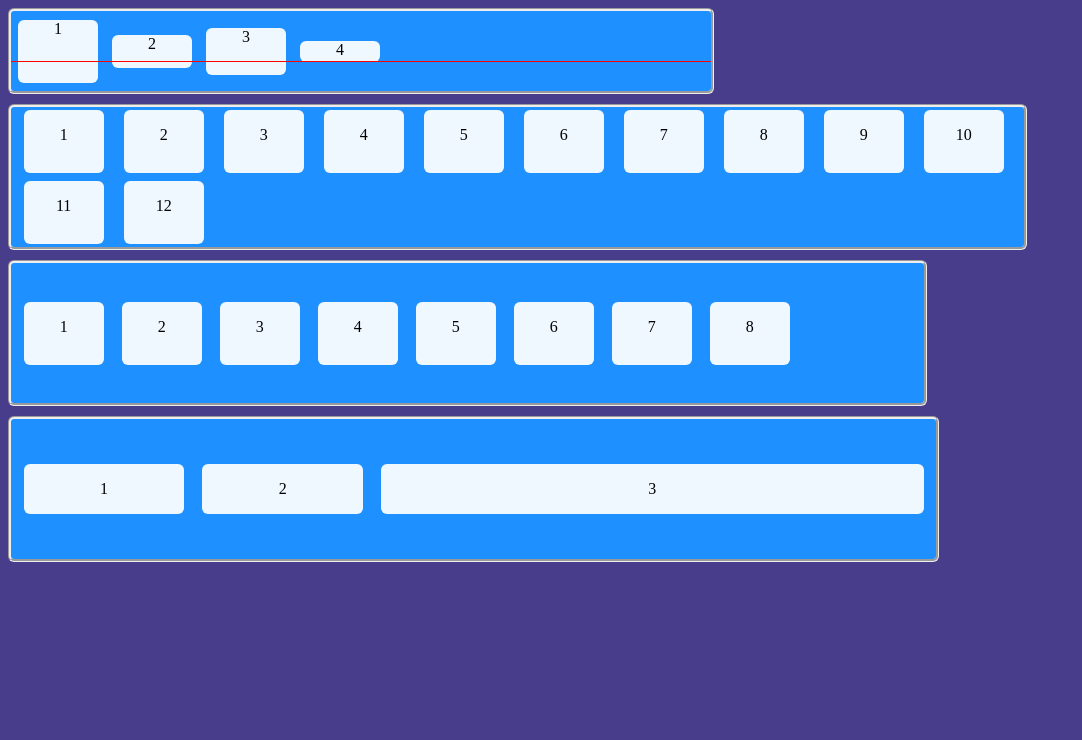
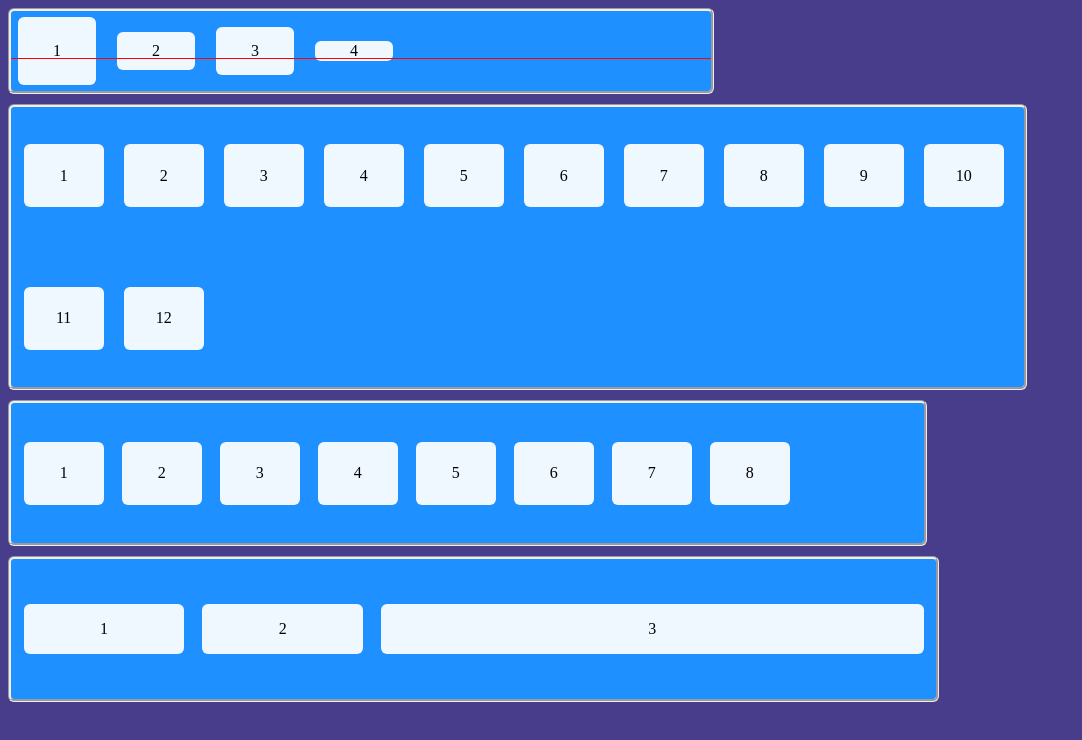
Before and after one commit to senst1/-, a plain HTML site: page index.html in a window 1280 px wide. Shown: the whole page, without its empty margins (0-1082 px from the left). Drawn offline with Linux system fonts and the light colour scheme.

Commit message:
Add files via upload

```diff
--- a/styles/style.css
+++ b/styles/style.css
@@ -28,44 +28,52 @@ body{
 }
 
 .part_1{
-    width: 80px;
-    height: 63px;
+    padding: 25px 35px;
     background-color: aliceblue;
     margin-left: 1%;
+    display: flex;
+    align-items:center;
+    justify-content: center;
 
 
 
 
 }
 .part_2{
-    width: 80px;
-    height: 33px;
+    padding: 10px 35px;
     background-color: aliceblue;
+    margin-left: 1%;
+    display: flex;
+    align-items:center;
+    justify-content: center;
+}
+.part_3{
+    padding: 15px 35px;
+    background-color: aliceblue;
+    margin-left: 1%;
+    display: flex;
+    align-items:center;
     justify-content: center;
 
 }
-.part_3{
-    width: 80px;
-    height: 47px;
+.part_4{
+    padding: 1px 35px;
     background-color: aliceblue;
-
-}
-.part_4{
-    width: 80px;
-    height: 21px;
-    background-color: aliceblue;
-    text-align: center;
+    margin-left: 1%;
+    display: flex;
+    align-items:center;
+    justify-content: center;
 }
 .line{
     position: absolute;
     width: 700px;
     height: 1px;
     background-color: red;
-    margin-top: 20px;
+    margin-top: 14px;
 }
 .container_2{
     width: 1000px;
-    height: 140px;
+    height: 280px;
     position: relative;
     background-color: dodgerblue;
     display: flex;
@@ -82,7 +90,9 @@ body{
     width: 80px;
     height: 63px;
     background-color: aliceblue;
-
+    display: flex;
+    align-items:center;
+    justify-content: center;
 
 
 }
@@ -119,6 +129,9 @@ body{
     width: 80px;
     height: 63px;
     background-color: aliceblue;
+    display: flex;
+    align-items:center;
+    justify-content: center;
 }
 
 
@@ -152,12 +165,21 @@ body{
 
 .flex_grow_1{
 flex-grow: 1;
+display: flex;
+    align-items:center;
+    justify-content: center;
 
 }
 .flex_grow_2{
     flex-grow: 1;
+    display: flex;
+    align-items:center;
+    justify-content: center;
 
 }
 .flex_grow_3{
     flex-grow: 3.5;
+    display: flex;
+    align-items:center;
+    justify-content: center;
 }
```
